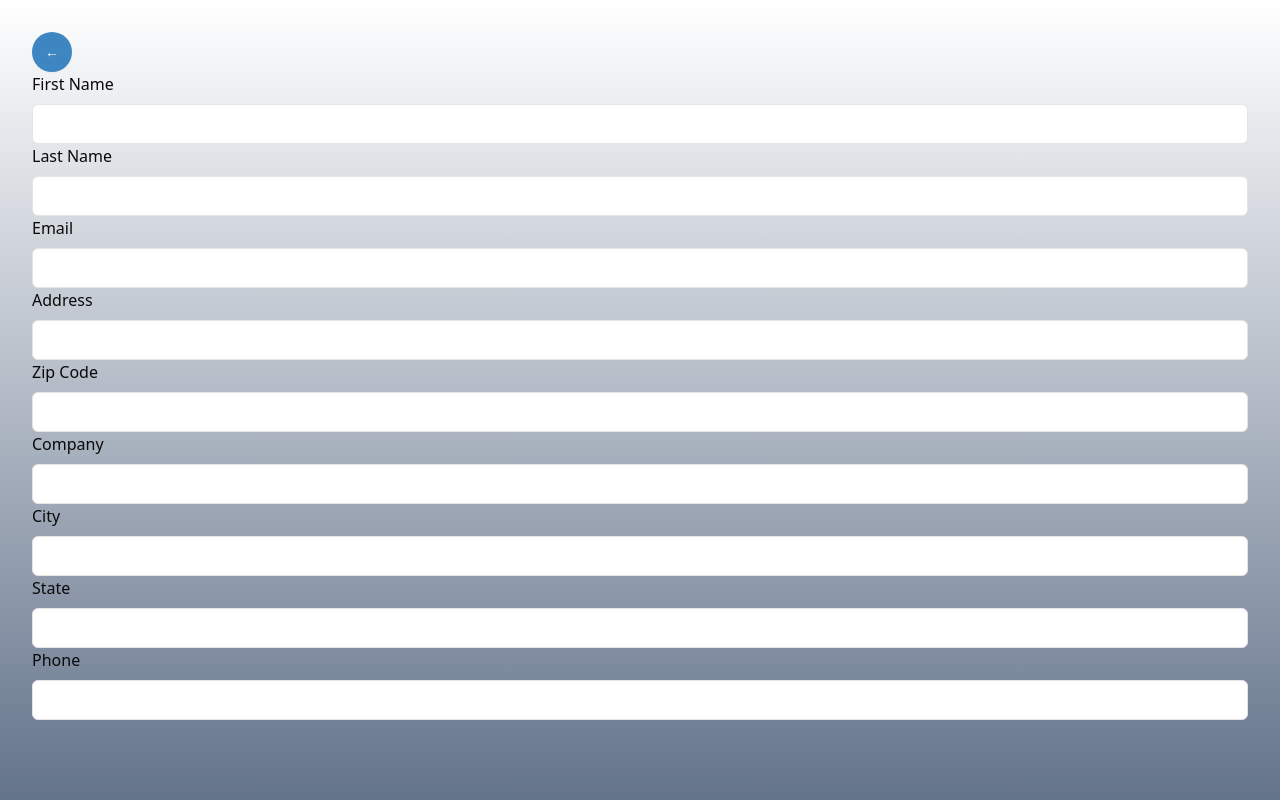
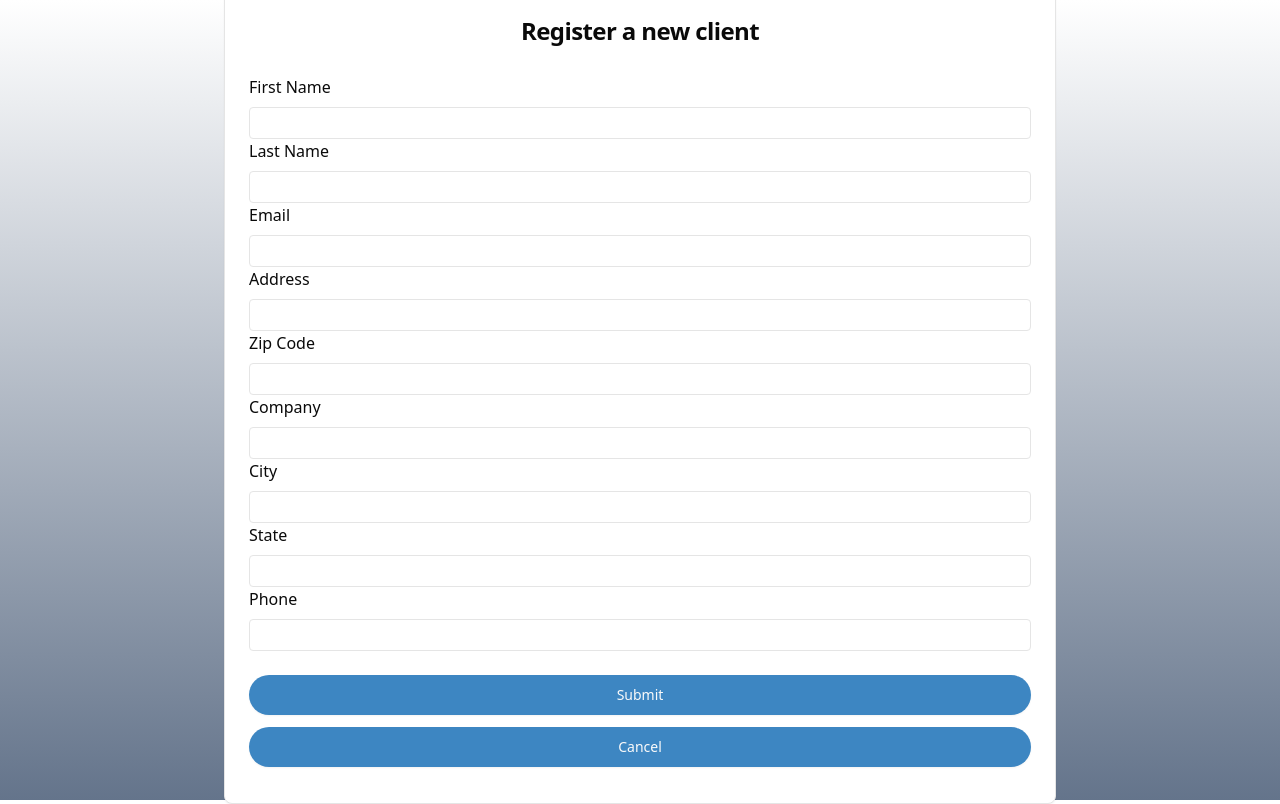
Before and after one commit to nguyenk036/invoice-app, a React (Vite) app: page /#/clients/create in a window 1280 px wide. Built offline with nearby package versions, Linux system fonts and the light colour scheme.

Commit message:
form submission

```diff
--- a/src/preload/index.d.ts
+++ b/src/preload/index.d.ts
@@ -10,6 +10,6 @@ declare global {
 
 interface ICustomAPI {
   listClients: () => IClient[]
-  createClient: (first: string, last?: string, email?: string) => void
+  createClient: (client: IClient) => void
   getClient: (id: number) => IClient
 }
--- a/src/renderer/src/components/ui/input.tsx
+++ b/src/renderer/src/components/ui/input.tsx
@@ -10,7 +10,7 @@ const Input = React.forwardRef<HTMLInputElement, InputProps>(
       <input
         type={type}
         className={cn(
-          'flex h-10 w-full rounded-md border border-input bg-background px-3 py-2 text-sm ring-offset-background file:border-0 file:bg-transparent file:text-sm file:font-medium placeholder:text-muted-foreground focus-visible:outline-none focus-visible:ring-2 focus-visible:ring-ring focus-visible:ring-offset-2 disabled:cursor-not-allowed disabled:opacity-50',
+          'flex h-8 w-full rounded-sm border border-input bg-background px-2 py-2 text-sm ring-offset-background file:border-0 file:bg-transparent file:text-sm file:font-medium placeholder:text-muted-foreground focus-visible:outline-none focus-visible:ring-2 focus-visible:ring-ring focus-visible:ring-offset-2 disabled:cursor-not-allowed disabled:opacity-50',
           className
         )}
         ref={ref}
--- a/src/renderer/src/pages/ClientManagement.tsx
+++ b/src/renderer/src/pages/ClientManagement.tsx
@@ -18,15 +18,15 @@ const ClientManagement = (): JSX.Element => {
   return (
     <div>
       <button
-        className="fontbo absolute h-10 w-10 rounded-full bg-primary text-primary-foreground"
+        className="absolute w-10 h-10 font-bold rounded-full bg-primary text-primary-foreground"
         onClick={handleNavigateHome}
       >
         &larr;
       </button>
-      <div className="w-full text-center text-3xl text-slate-500">Client Management</div>
+      <div className="w-full text-3xl text-center text-slate-500">Client Management</div>
       <div>
         {clients.map((client, i) => (
-          <div key={i}>{client.first.charAt(0)}</div>
+          <div key={i}>{client.first_name.charAt(0)}</div>
         ))}
       </div>
       <Button onClick={handleNavigateCreateEdit}>Create new client</Button>
--- a/src/renderer/src/pages/CreateEditClient.tsx
+++ b/src/renderer/src/pages/CreateEditClient.tsx
@@ -7,11 +7,12 @@ import { Form, FormControl, FormField, FormItem, FormLabel } from '@renderer/com
 import { Input } from '@renderer/components/ui/input'
 import { useForm } from 'react-hook-form'
 import { Button } from '@renderer/components/ui/button'
+import { Card, CardContent, CardTitle } from '@renderer/components/ui/card'
 
 const formSchema = z.object({
-  first_name: z.string().min(2),
+  first_name: z.string().min(2, 'First name should be at least two characters.'),
   last_name: z.string().optional(),
-  email: z.string().optional(),
+  email: z.union([z.string().email('Invalid email format.'), z.literal('')]),
   address: z.string().optional(),
   zip: z.string().optional(),
   company: z.string().optional(),
@@ -46,17 +47,20 @@ const CreateEditClient = (): JSX.Element => {
   })
 
   const onSubmit = async (values: IClient): Promise<void> => {
-    //...
+    await window.api.createClient(values)
     console.log(values)
   }
 
   return (
-    <div>
-      <Button size="icon" onClick={handleNavigateClients}>
-        &larr;
-      </Button>
+    <div className="flex flex-col justify-center h-[calc(100dvh-75px)] items-center">
+      <Card className="w-[65dvw] min-w-[400px]">
+        <CardTitle className="flex justify-center m-8">
+          <div className="self-center">Register a new client</div>
+        </CardTitle>
+        <CardContent>
           <Form {...form}>
-        <form onSubmit={form.handleSubmit(onSubmit)}>
+            <form onSubmit={form.handleSubmit(onSubmit)} className="flex flex-col" id="register">
+              <div className="">
                 <FormField
                   control={form.control}
                   name="first_name"
@@ -165,8 +169,19 @@ const CreateEditClient = (): JSX.Element => {
                     </FormItem>
                   )}
                 />
+              </div>
             </form>
+            <div className="my-3">
+              <Button type="submit" form="register" className="w-full my-3">
+                Submit
+              </Button>
+              <Button className="w-full" onClick={handleNavigateClients}>
+                Cancel
+              </Button>
+            </div>
           </Form>
+        </CardContent>
+      </Card>
     </div>
   )
 }
```
Also changed, not shown: db/clientManager.ts (+13 -3 lines). Lines whose indentation alone changed are shown as unchanged.
